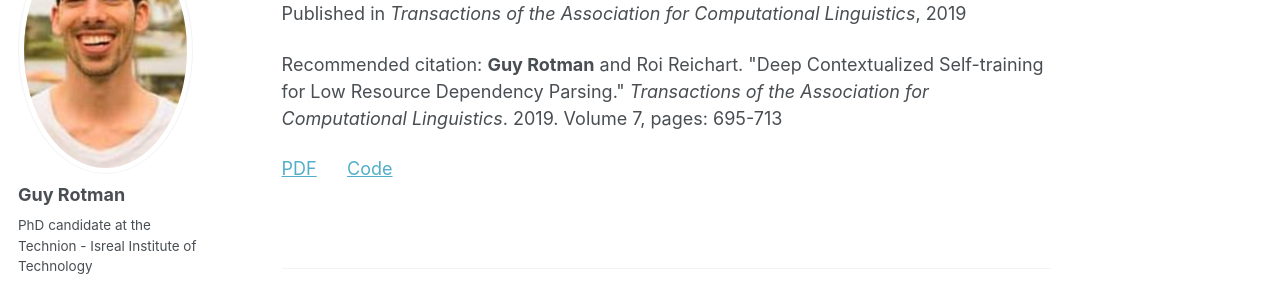
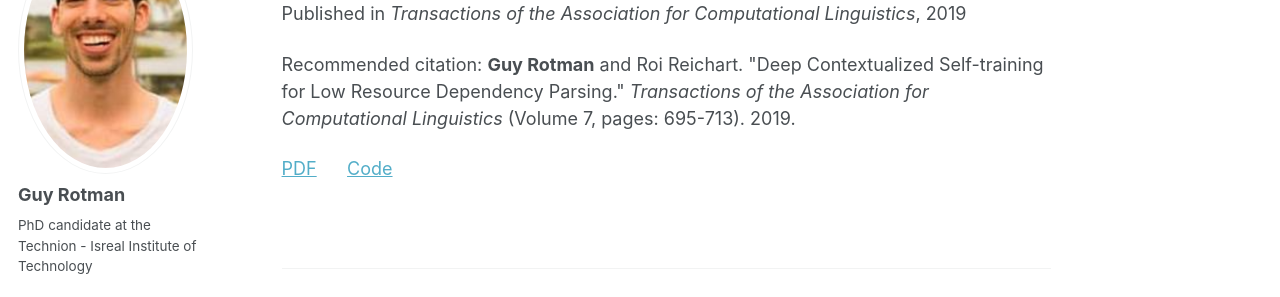
Before and after one commit to rotmanguy/rotmanguy.github.io, a Jekyll site: the page built from _publications/2019-10-01-deep-contextualized-self-learning.md, in a window 1280 px wide. Shown: the part 192-489 px from the top of the page. Built offline with Jekyll 4.4.1, drawn with Linux system fonts in a browser that asks for light colours.

```diff
--- a/_publications/2019-10-01-deep-contextualized-self-learning.md
+++ b/_publications/2019-10-01-deep-contextualized-self-learning.md
@@ -4,7 +4,7 @@ collection: publications
 permalink: /publications/2019-10-01-deep-contextualized-self-learning
 venue: "Transactions of the Association for Computational Linguistics"
 date: 2019-10-01
-citation: '<b>Guy Rotman</b> and Roi Reichart. "Deep Contextualized Self-training for Low Resource Dependency Parsing." <i>Transactions of the Association for Computational Linguistics</i>. 2019. Volume 7, pages: 695-713'
+citation: '<b>Guy Rotman</b> and Roi Reichart. "Deep Contextualized Self-training for Low Resource Dependency Parsing." <i>Transactions of the Association for Computational Linguistics</i> (Volume 7, pages: 695-713). 2019.'
 pdfurl: "https://ie.technion.ac.il/~roiri/papers/DCST.pdf"
 codeurl: "https://github.com/rotmanguy/DCST"
 ---
```
